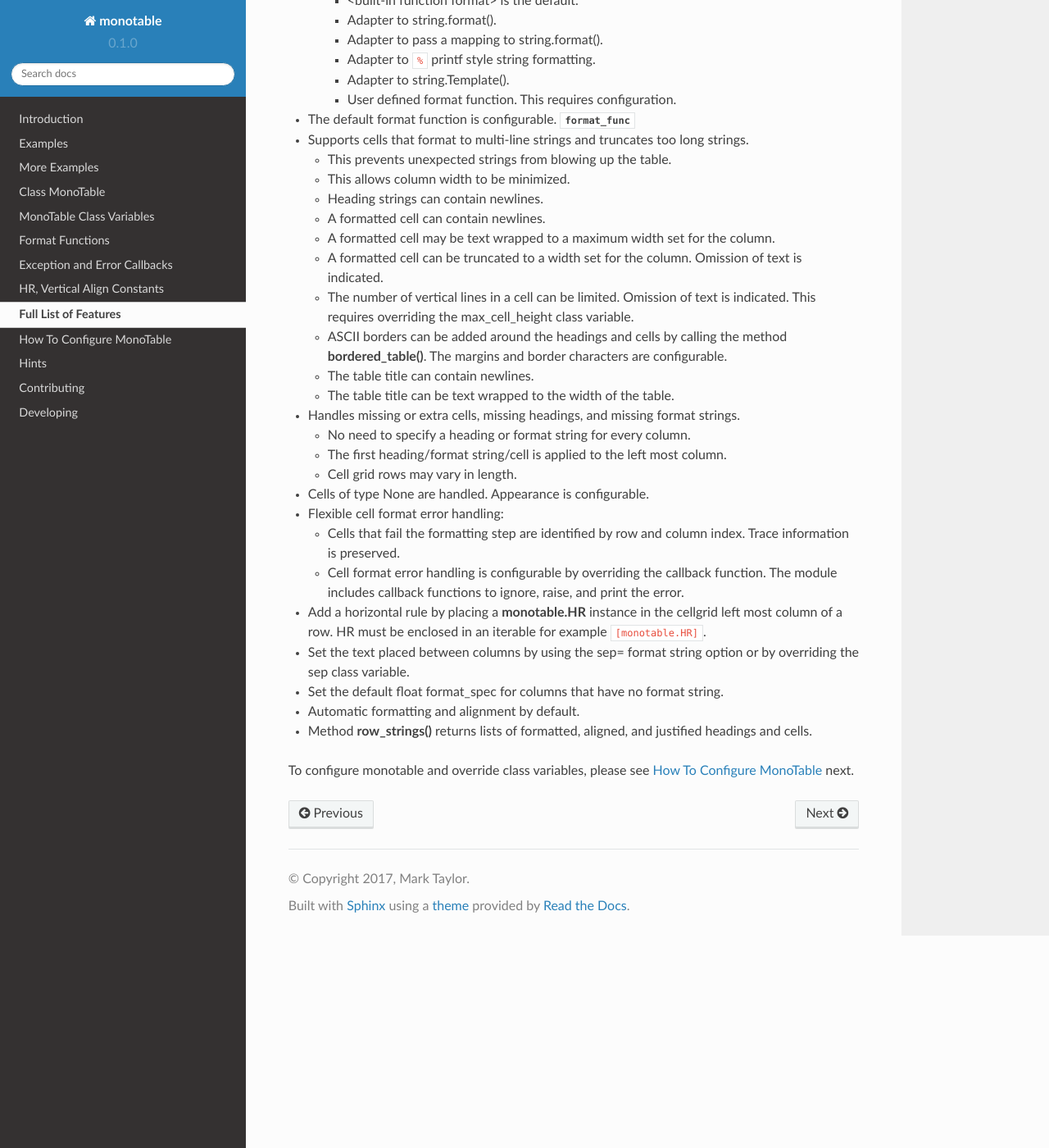
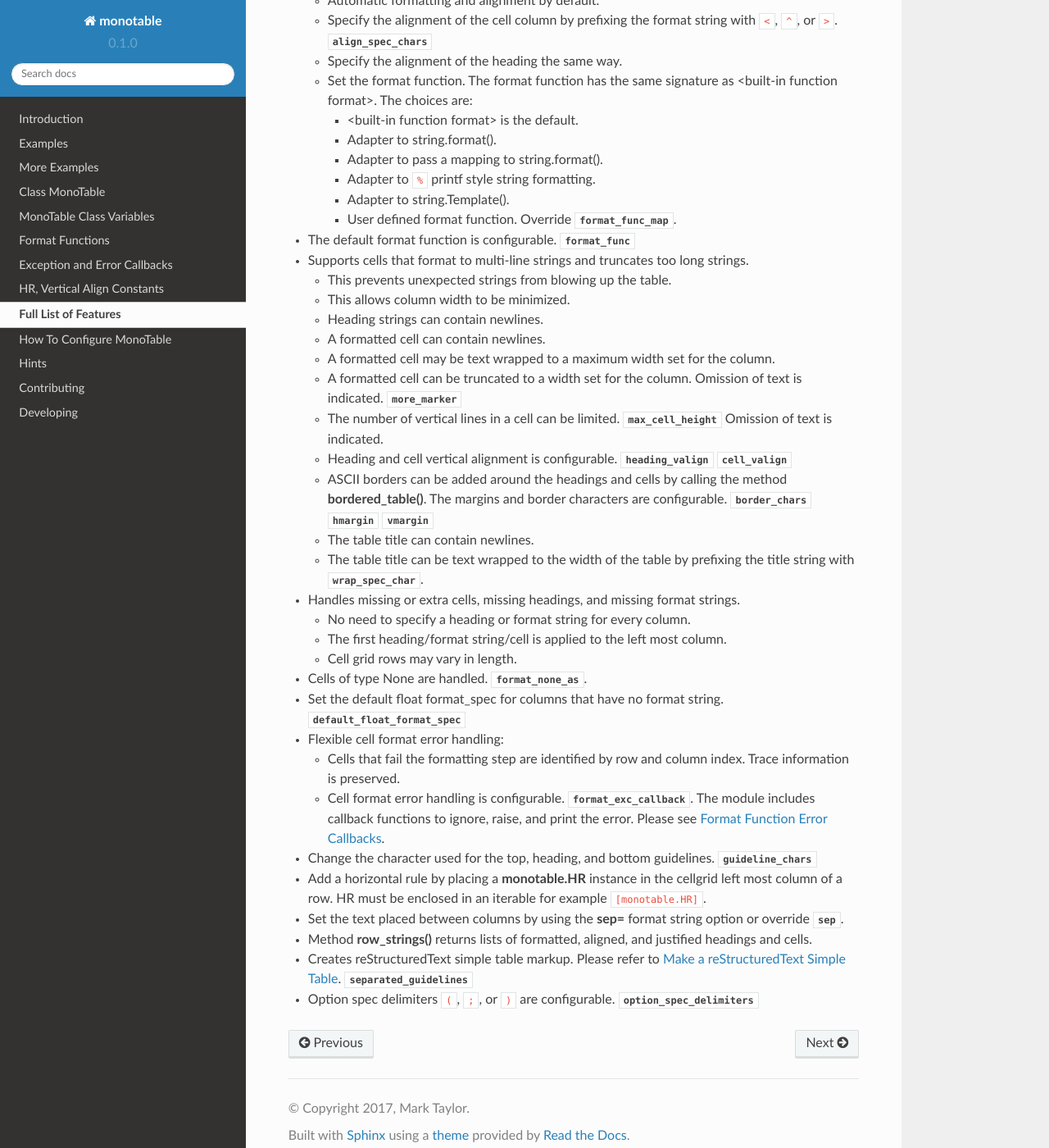
Before and after one commit to tmarktaylor/monotable, a Sphinx documentation site: the page built from doc/features.rst, in a window 1280 px wide and 1400 px high, scrolled down 316 px. Shown: the whole window at 82% size. Built offline with Sphinx 7.4.7 and the Read the Docs theme 2.0.0, drawn with Linux system fonts in a browser that asks for light colours; some of the changed text lies outside the part shown.

Commit message:
Docs
Doc edits.  Typo fixes.
Added links to class variables to features.rst.
Added link to github README.rst to README.md.
Replaced dash with underscore in tox.ini dep readme_renderer  since PYPI search
for readme-renderer with dash does not find it.

```diff
--- a/README.rst
+++ b/README.rst
@@ -311,7 +311,7 @@ in the option_spec.
 - The Duties column auto-aligns to the left since the cells
   are strings.
 - The headings auto-align to the alignment of the cell in the first row.
-- The title starts with an ``'>'`` align_spec which right aligns
+- The title starts with an ``'>'`` align_spec_char which right aligns
   the title over the table.
 
 .. admonition:: More ...
--- a/doc/api_error.rst
+++ b/doc/api_error.rst
@@ -10,6 +10,7 @@ Exception
 .. module:: monotable
 .. autoexception:: MonoTableCellError
 
+.. _callbacks-label:
 
 Format Function Error Callbacks
 -------------------------------
--- a/doc/features.rst
+++ b/doc/features.rst
@@ -5,13 +5,19 @@
 
 Full List of Features
 =====================
+Links like |format_func| below indicate related MonoTable class variables
+that can be overridden.
+
+To configure monotable and override class variables,
+please see :ref:`configuring-label`.
 
 - Fine-grained control of formatting and alignment,
   on a per column basis as needed.
 
   - Set a format string.
+  - Automatic formatting and alignment by default.
   - Specify the alignment of the cell column by prefixing the
-    format string with ``<``, ``^``, or ``>``.
+    format string with ``<``, ``^``, or ``>``. |align_spec_chars|
   - Specify the alignment of the heading the same way.
   - Set the format function. The format function has the same
     signature as <built-in function format>.  The choices are:
@@ -21,7 +27,7 @@ Full List of Features
     - Adapter to pass a mapping to string.format().
     - Adapter to ``%`` printf style string formatting.
     - Adapter to string.Template().
-    - User defined format function.  This requires configuration.
+    - User defined format function. Override |format_func_map|.
 
 
 - The default format function is configurable. |format_func|
@@ -35,15 +41,17 @@ Full List of Features
   - A formatted cell may be text wrapped to a maximum
     width set for the column.
   - A formatted cell can be truncated to a width set for
-    the column. Omission of text is indicated.
-  - The number of vertical lines in a cell can be limited.
-    Omission of text is indicated.  This requires overriding the
-    max_cell_height class variable.
+    the column. Omission of text is indicated. |more_marker|
+  - The number of vertical lines in a cell can be limited. |max_cell_height|
+    Omission of text is indicated.
+  - Heading and cell vertical alignment is configurable. |heading_valign|
+    |cell_valign|
   - ASCII borders can be added around the headings and cells by calling
     the method **bordered_table()**.  The margins and border characters
-    are configurable.
+    are configurable. |border_chars| |hmargin| |vmargin|
   - The table title can contain newlines.
-  - The table title can be text wrapped to the width of the table.
+  - The table title can be text wrapped to the width of the table by
+    prefixing the title string with |wrap_spec_char|.
 
 - Handles missing or extra cells, missing headings, and
   missing format strings.
@@ -52,24 +60,27 @@ Full List of Features
   - The first heading/format string/cell is applied to the left most column.
   - Cell grid rows may vary in length.
 
-- Cells of type None are handled.  Appearance is configurable.
+- Cells of type None are handled.  |format_none_as|.
+- Set the default float format_spec for columns that have no format string.
+  |default_float_format_spec|
 - Flexible cell format error handling:
 
   - Cells that fail the formatting step are identified by row
     and column index.  Trace information is preserved.
-  - Cell format error handling is configurable by overriding
-    the callback function.  The module includes callback
-    functions to ignore, raise, and print the error.
+  - Cell format error handling is configurable. |format_exc_callback|.
+    The module includes callback functions to ignore, raise,
+    and print the error.  Please see :ref:`callbacks-label`.
 
+- Change the character used for the top, heading, and bottom guidelines.
+  |guideline_chars|
 - Add a horizontal rule by placing a **monotable.HR**
   instance in the cellgrid left most column of a row.  HR must be
   enclosed in an iterable for example ``[monotable.HR]``.
-- Set the text placed between columns by using the sep= format string option
-  or by overriding the sep class variable.
-- Set the default float format_spec for columns that have no format string.
-- Automatic formatting and alignment by default.
+- Set the text placed between columns by using the **sep=** format string
+  option or override |sep|.
 - Method **row_strings()** returns lists of formatted,
   aligned, and justified headings and cells.
-
-To configure monotable and override class variables,
-please see :ref:`configuring-label` next.
+- Creates reStructuredText simple table markup.
+  Please refer to :ref:`simple-table-label`. |separated_guidelines|
+- Option spec delimiters ``(``, ``;``, or ``)`` are configurable.
+  |option_spec_delimiters|
--- a/doc/more_examples.rst
+++ b/doc/more_examples.rst
@@ -205,6 +205,8 @@ strings are silently ignored.
     volume |
     --------------
 
+.. _simple-table-label:
+
 Make a reStructuredText Simple Table
 ------------------------------------
 
```
Also changed, not shown: README.md (+2 -0 lines), 1 other file.
